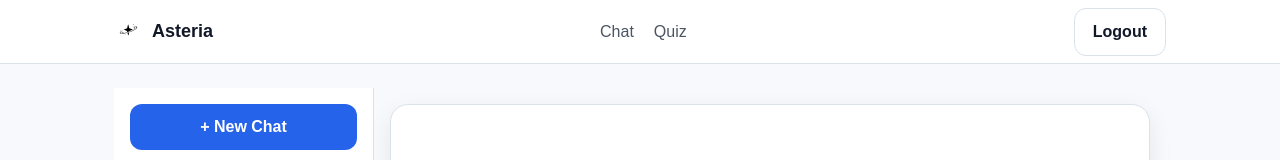
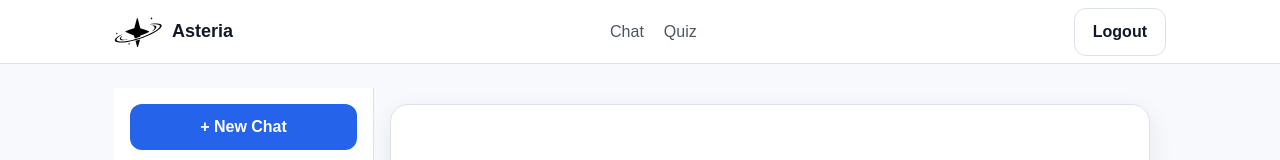
Before and after one commit to Lunac1a/Asteria, a Next.js app in the folder frontend/: page /dashboard/chat in a window 1280 px wide. Shown: the top 160 px of the page. Built offline with nearby package versions, Linux system fonts and the light colour scheme.

Commit message:
Update brand logo size and adjust layout for improved visibility

```diff
--- a/frontend/app/dashboard/layout.tsx
+++ b/frontend/app/dashboard/layout.tsx
@@ -27,8 +27,8 @@ export default function AppLayout({
                   className="brand-mark"
                   src="/asteria-logo.svg"
                   alt=""
-                  width={28}
-                  height={28}
+                  width={48}
+                  height={48}
                   priority
                 />
                 <span>Asteria</span>
--- a/frontend/app/globals.css
+++ b/frontend/app/globals.css
@@ -193,8 +193,8 @@ input {
 
 .brand-mark {
   display: block;
-  width: 28px;
-  height: 28px;
+  width: 48px;
+  height: 48px;
   flex: 0 0 auto;
 }
 
--- a/frontend/app/page.tsx
+++ b/frontend/app/page.tsx
@@ -11,8 +11,8 @@ export default function LandingPage() {
               className="brand-mark"
               src="/asteria-logo.svg"
               alt=""
-              width={28}
-              height={28}
+              width={48}
+              height={48}
               priority
             />
             <span>Asteria</span>
```
Also changed, not shown: frontend/public/asteria-logo.svg.
